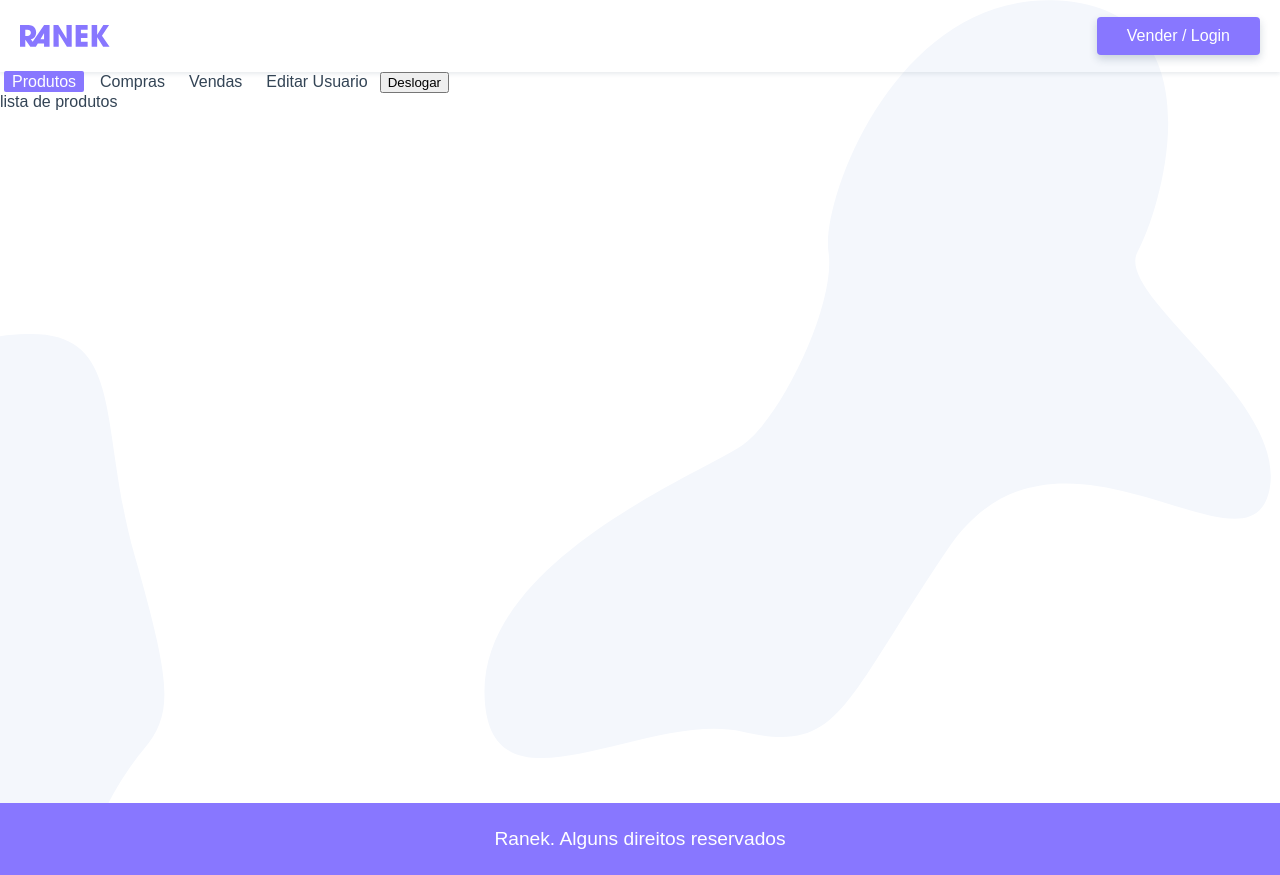
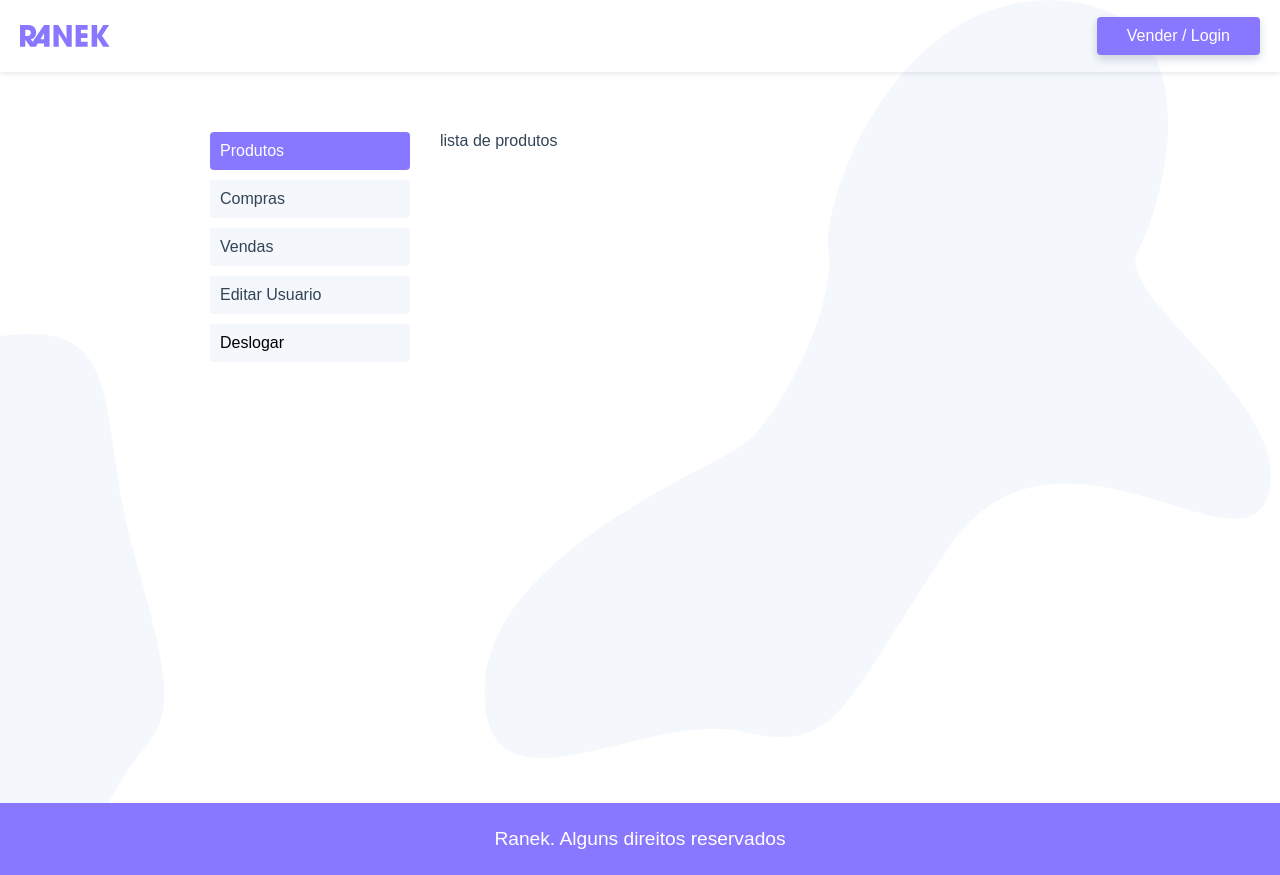
Before and after one commit to rochabianca/ranek, a Vue app: page /usuario in a window 1280 px wide. Built offline with nearby package versions, Linux system fonts and the light colour scheme.

Commit message:
style user page

```diff
--- a/src/components/ProdutosPaginar.vue
+++ b/src/components/ProdutosPaginar.vue
@@ -50,7 +50,7 @@ export default {
 }
 </script>
 
-<style lang="scss">
+<style lang="scss" scoped>
 ul {
   grid-column: 1 / -1;
 }
--- a/src/views/usuario/Usuario.vue
+++ b/src/views/usuario/Usuario.vue
@@ -40,4 +40,42 @@ export default {
 </script>
 
 <style lang="scss" scoped>
+.usuario {
+  display: grid;
+  grid-template-columns: minmax(140px, 200px) 1fr;
+  max-width: 900px;
+  margin: 40px auto;
+  grid-gap: 30px;
+  padding: 20px;
+}
+
+@media screen and (max-width: 500px) {
+  .usuario {
+    grid-template-columns: 1fr;
+    margin: 0px auto;
+  }
+}
+
+.sidenav a,
+.sidenav button {
+  padding: 10px;
+  display: block;
+  background: #f4f7fc;
+  margin-bottom: 10px;
+  border-radius: 4px;
+  &.router-link-exact-active,
+  &:hover {
+    background: #87f;
+    color: white;
+  }
+}
+
+.sidenav button {
+  border: none;
+  width: 100%;
+  text-align: left;
+  font-size: 1rem;
+  font-family: "Avenir", Arial, Helvetica, sans-serif;
+  cursor: pointer;
+}
 </style>
```
